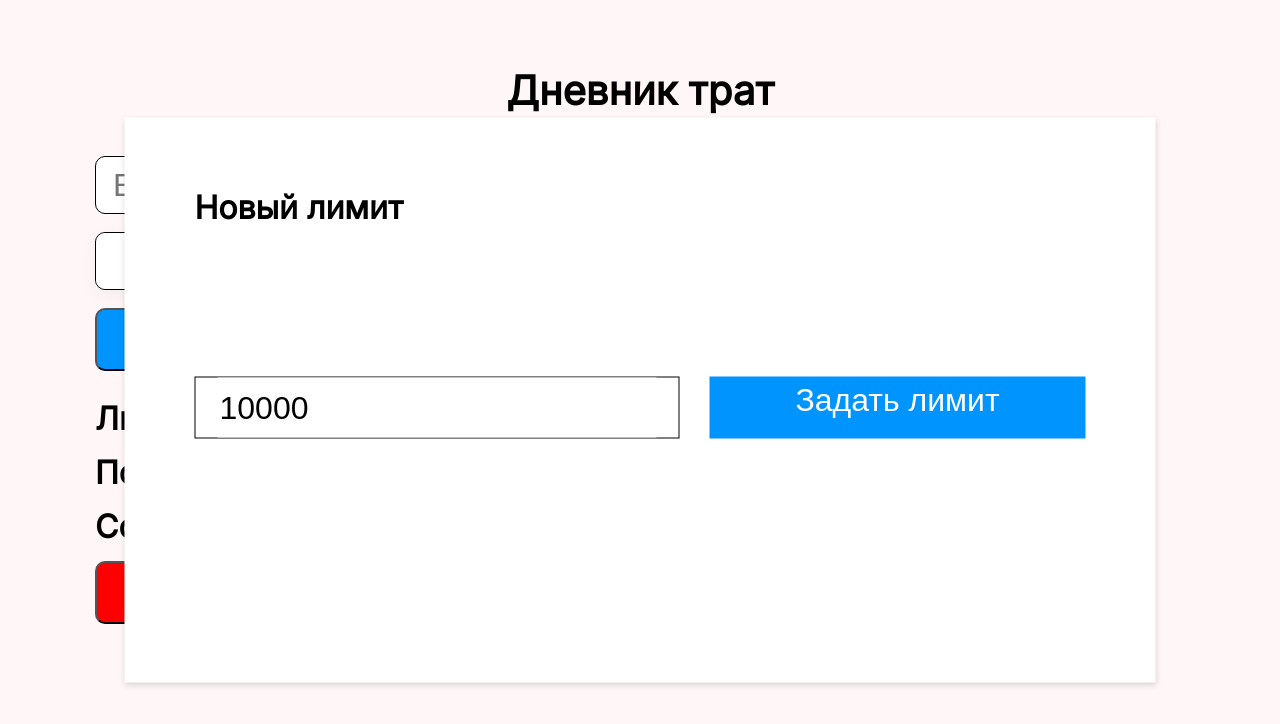
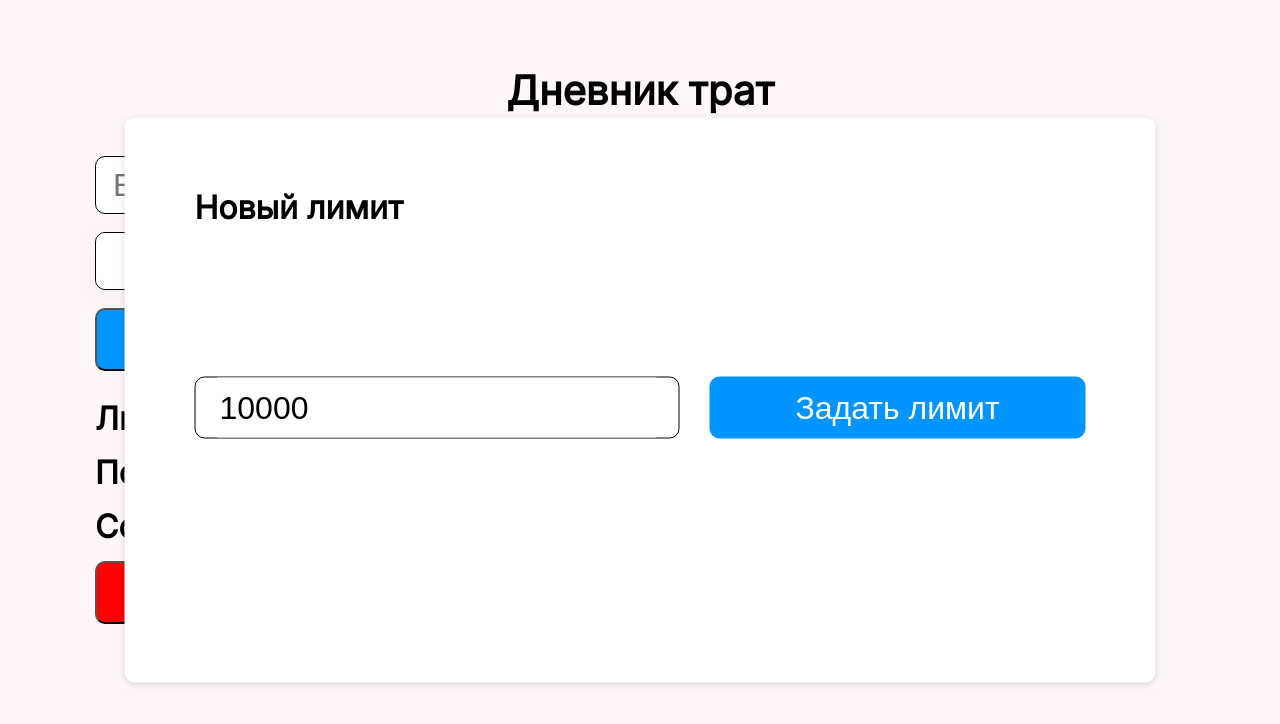
Before and after one commit to slowrunr/XpensesApp-calculator, a plain HTML site: page index.html in a window 1280 px wide. Both pictures are taken after a click on the picture 570 px from the left and 424 px from the top of the page. Drawn offline with Linux system fonts and the light colour scheme.

Commit message:
fixed popup layout

```diff
--- a/index.html
+++ b/index.html
@@ -90,21 +90,28 @@
         <div class="output-data">
           <div class="money__limit-box">
             <p>Лимит: <span id="moneyLimit" class="money__limit"></span></p>
-            <div class="popup js-popup">
-              <form class="popup-form js-popup-form">
+            <div id="popup" class="popup">
+              <form id="popupForm" class="popup-form">
                 <h2 class="popup-title">Новый лимит</h2>
                 <div class="popup-flex">
-                  <div class="popup-input-wrapper tl">
+                  <div class="popup-input-wrapper">
                     <input
+                      autocomplete="off"
                       type="number"
-                      class="popup-input js-popup-input"
-                      placeholder="Введите новый лимит"
+                      id="newLimitInput"
+                      class="popup-input"
+                      placeholder="Задайте новый лимит"
+                      min="0"
                     />
                   </div>
-                  <button class="popup-submit js-popup-submit" type="submit">
+                  <button
+                    id="submitNewLimitBtn"
+                    class="popup-submit"
+                    type="submit"
+                  >
                     <p class="popup-submit__text">Задать лимит</p>
                   </button>
-                  <button class="popup-close js-popup-close"></button>
+                  <button id="closePopupBtn" class="popup-close"></button>
                 </div>
               </form>
             </div>
--- a/popup.css
+++ b/popup.css
@@ -12,6 +12,7 @@
   padding: 20px;
   display: none;
   z-index: 999;
+  border-radius: 10px;
 }
 
 .popup-form {
@@ -67,6 +68,7 @@
   width: 100%;
   padding: 0 22px;
   border: 1px solid black;
+  border-radius: 10px;
 }
 
 .popup-input {
@@ -84,13 +86,15 @@
   width: 80%;
   display: inline-block;
   border: unset;
+  border-radius: 10px;
   cursor: pointer;
   background-color: #0094ff;
 }
 
 .popup-submit__text {
+  margin-bottom: unset !important;
   font-weight: 400;
-  font-size: 32px;
-  line-height: 39px;
+  line-height: 54px;
+  text-align: center;
   color: #ffffff;
 }
--- a/popup.js
+++ b/popup.js
@@ -1,14 +1,13 @@
 const reviseLimitBtnNode = document.getElementById("reviseLimitBtn");
-const popupNode = document.querySelector(".js-popup");
-const popupFormNode = document.querySelector(".js-popup-form");
-const popupInputNode = document.querySelector(".js-popup-input");
-const popupSubmitNode = document.querySelector(".js-popup-submit");
-const popupCloseNode = document.querySelector(".js-popup-close");
+const popupNode = document.getElementById("popup");
+const popupFormNode = document.getElementById("popupForm");
+const popupInputNode = document.getElementById("newLimitInput");
+const popupSubmitNode = document.getElementById("submitNewLimitBtn");
+const popupCloseNode = document.getElementById("closePopupBtn");
 
 function openPopup() {
-  console.log("proverka");
   popupNode.style.display = "block";
-  popupInputNode.value = currentLimit; // Используем текущий лимит для отображения
+  popupInputNode.value = currentLimit;
 }
 
 function closePopup() {
```
